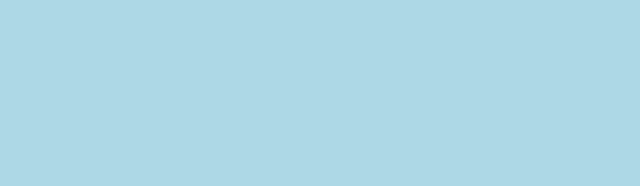
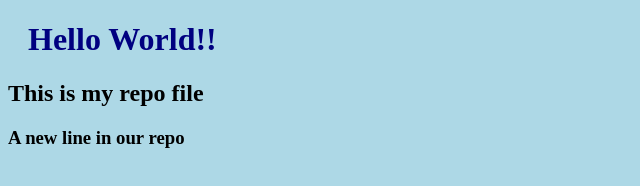
Before and after one commit to techysahil/LearningGithub, a plain HTML site: page index.html in a window 1280 px wide. Shown: the whole page, without its empty margins (0-640 px from the left). Drawn offline with Linux system fonts and the light colour scheme.

Commit message:
I have updates a line in my index.html

```diff
--- a/index.html
+++ b/index.html
@@ -7,6 +7,8 @@
     <link rel="stylesheet" href="bluestyle.css">
 </head>
 <body>
-
+    <h1>Hello World!!</h1>
+    <h2>This is my repo file</h2>
+    <h3>A new line in our repo</h3>
 </body>
 </html>
```
